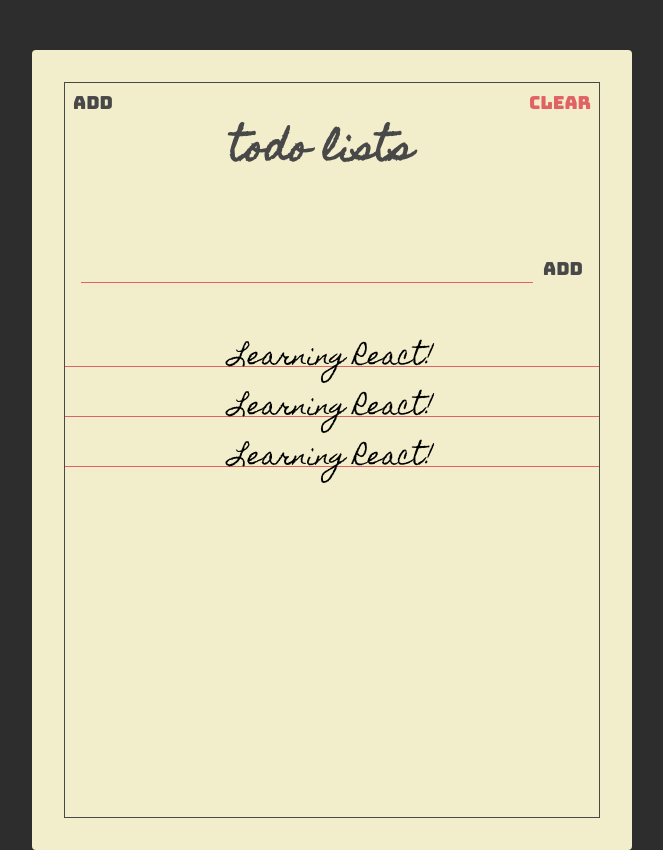
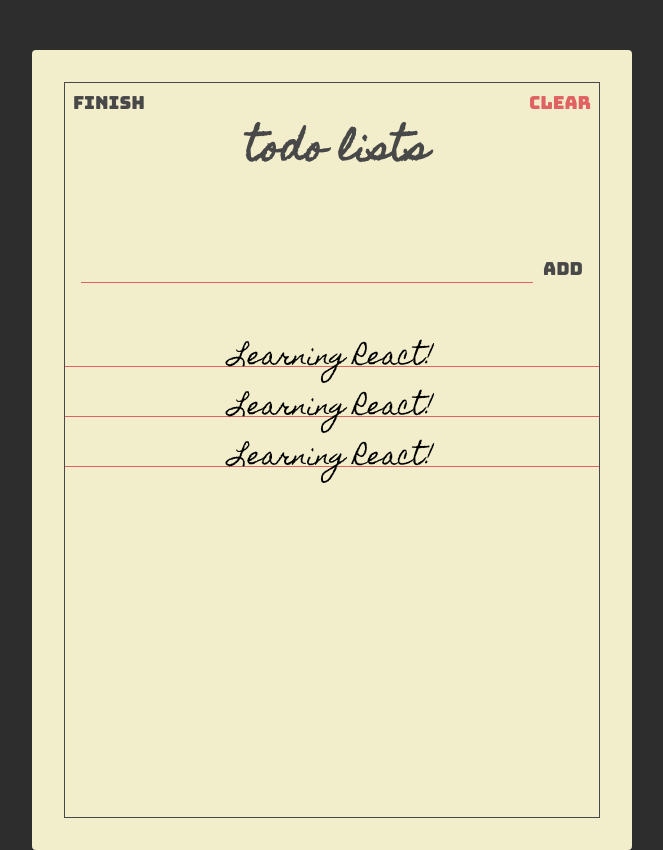
Before and after one commit to avivmachrus/react-todolist, a React (Create React App) app: page / in a window 1280 px wide. Both pictures are taken after a click on the button "Add". Shown: the whole page, without its empty margins (308-971 px from the left). Built offline with nearby package versions, Linux system fonts and the light colour scheme.

Commit message:
add button and max character TodoForm

```diff
--- a/src/components/Header.jsx
+++ b/src/components/Header.jsx
@@ -1,11 +1,11 @@
 import React from "react";
 import PropTypes from "prop-types";
 
-const Header = ({ showAddToggle }) => {
+const Header = ({ showAddToggle, showAdd }) => {
   return (
     <section className="header">
       <button className="header-btn main-black-color" onClick={showAddToggle}>
-        Add
+        {showAdd ? "Finish" : "Add"}
       </button>
       <h1 className="header-title">Todo Lists</h1>
       <button className="header-btn main-red-color">Clear</button>
@@ -15,6 +15,7 @@
 
 Header.propTypes = {
   showAddToggle: PropTypes.func.isRequired,
+  showAdd: PropTypes.bool.isRequired,
 };
 
 export default Header;
--- a/src/components/TodoForm.jsx
+++ b/src/components/TodoForm.jsx
@@ -9,9 +9,16 @@
 
     // check empty form
     if (!value) {
-      alert("Empty Form Not Allowed");
+      alert("Empty todo not allowed !");
       return;
     }
+
+    if (value.length > 40) {
+      alert("Please create a shorter todo !");
+      setValue("");
+      return;
+    }
+
     addTodo(value);
     setValue("");
   };
--- a/src/pages/TodoList.jsx
+++ b/src/pages/TodoList.jsx
@@ -27,7 +27,7 @@
 
   return (
     <Paper>
-      <Header showAddToggle={showAddToggle} />
+      <Header showAddToggle={showAddToggle} showAdd={showAdd} />
       <TodoForm addTodo={addTodo} showAdd={showAdd} />
       <Todos todos={todos} />
     </Paper>
```
